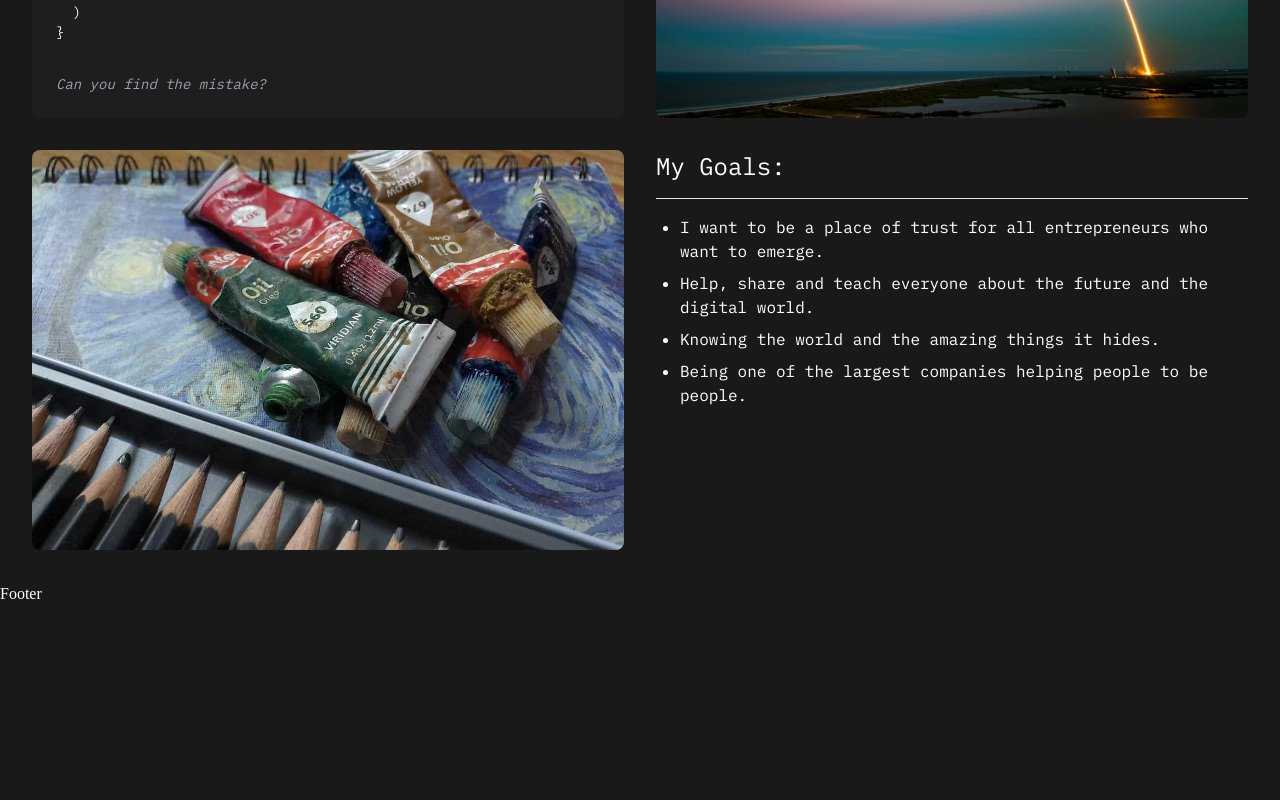
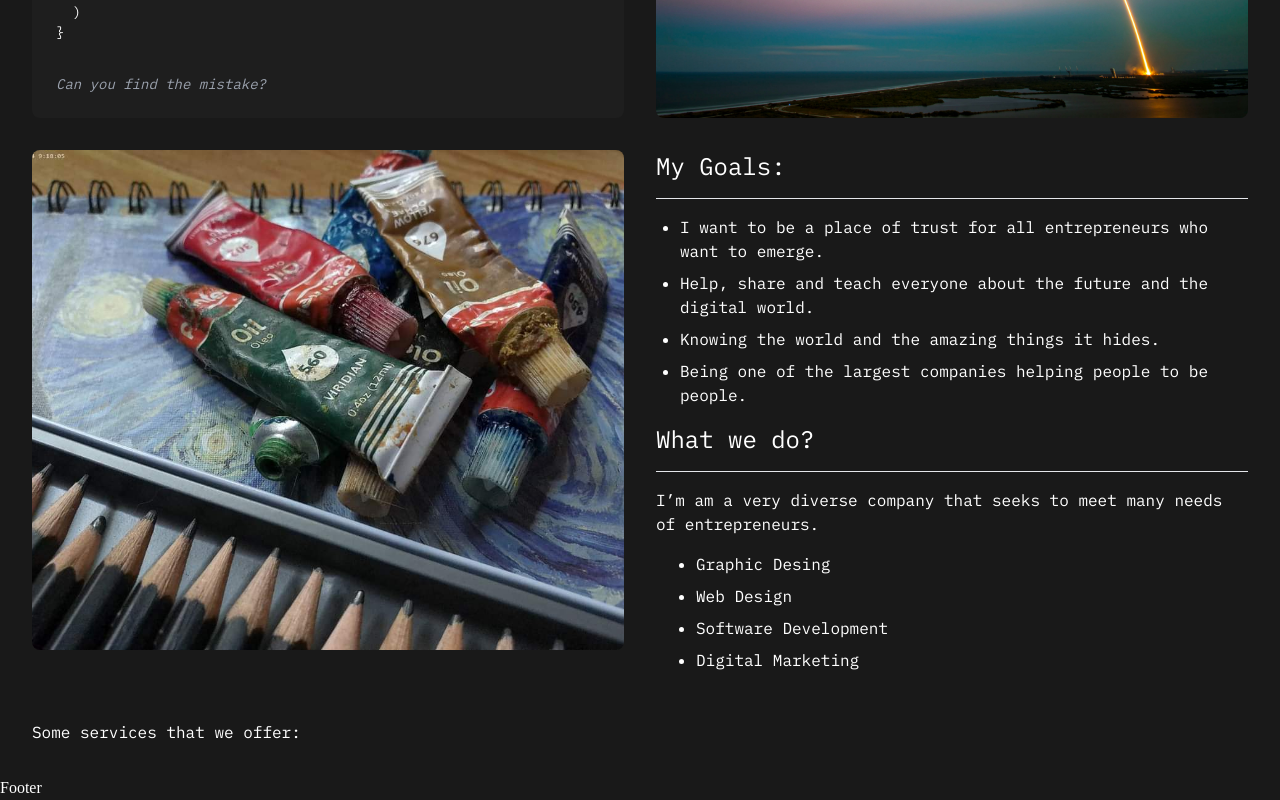
Before and after one commit to Albertscpv/landingsamo, a Next.js app: page / in a window 1280 px wide. Shown: the part 840-1640 px from the top of the page. Before the commit the page ends 1446 px from the top, so only its background shows below. Built offline with nearby package versions, Linux system fonts and the light colour scheme; what @midudev/tailwind-animations would draw is missing.

Commit message:
11/21/2024

```diff
--- a/src/app/page.tsx
+++ b/src/app/page.tsx
@@ -14,7 +14,7 @@ export default function WelcomePage() {
       <Banner/>
 
       {/* Main Content */}
-      <main className="p-8">
+      <main className="p-8 font-mono">
         <div className="mb-8">
           <MicroscopeIcon className="w-12 h-12 text-gray-400" />
         </div>
@@ -33,25 +33,41 @@ export default function WelcomePage() {
               className="w-full h-full object-cover rounded-lg"
             />
           </div>
-          <div className="relative h-[400px]">
+          <div className="relative h-[500px]">
             <Image
               src="/Arte.jpeg"
               alt="Rocket launch trail"
               width={600}
-              height={400}
+              height={500}
               className="w-full h-full object-cover rounded-lg"
             />
           </div>
           <div>
-            <h2 className="font-mono text-2xl mb-4">My Goals: </h2>
+          <div>
+            <h2 className="text-2xl mb-4">My Goals: </h2>
             <hr className="mb-4"/>
-            <ul className="list-disc space-y-2 pl-6 font-mono">
+            <ul className="list-disc space-y-2 pl-6 mb-4">
               <li>I want to be a place of trust for all entrepreneurs who want to emerge. </li>
               <li>Help, share and teach everyone about the future and the digital world.</li>
               <li>Knowing the world and the amazing things it hides.</li>
               <li>Being one of the largest companies helping people to be people.</li>
             </ul>
           </div>
+            <div>
+              <h2 className="text-2xl mb-4">What we do?</h2>
+            <hr className="mb-4"/>
+              <p>I’m am a very diverse company that seeks to meet many needs of entrepreneurs.</p>
+              <ul className="list-disc space-y-2 pl-6 m-4">
+                <li>Graphic Desing</li>
+                <li>Web Design</li>
+                <li>Software Development</li>
+                <li>Digital Marketing</li>
+              </ul>
+            </div>
+          </div>
+          <div>
+            <h2>Some services that we offer: </h2>
+          </div>
         </div>
       </main>
     </div>
```
